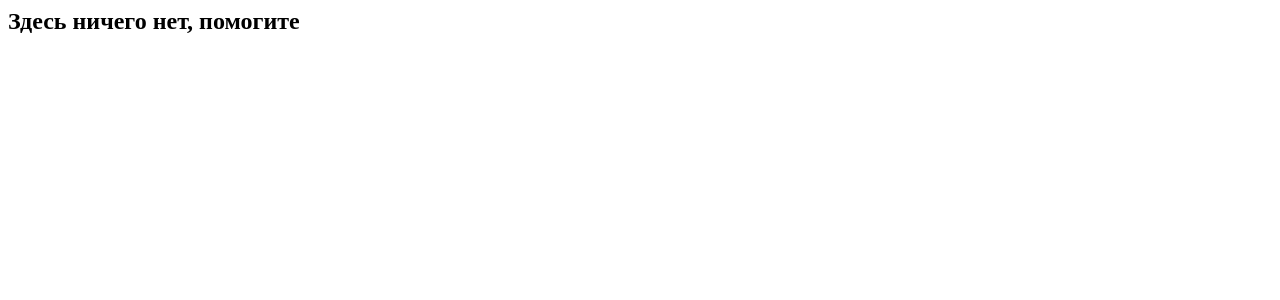
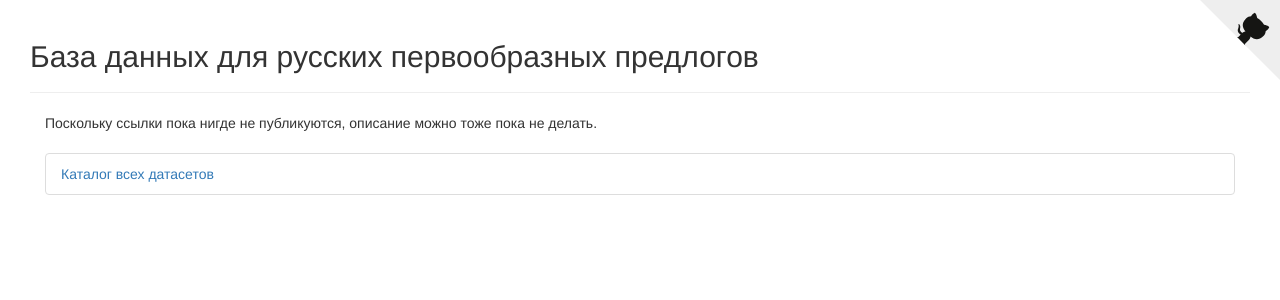
Before and after one commit to sfedia/rsuh2021-prepositions, a Flask app: page / in a window 1280 px wide. Shown: the top 300 px of the page. Run offline with Flask 2, Linux system fonts and the light colour scheme; some libraries are stand-ins or nearby versions.

Commit message:
main page and octokitty :)

```diff
--- a/app/main.py
+++ b/app/main.py
@@ -26,6 +26,11 @@ def main_page():
 @app.route("/datasets")
 def show_datasets():
     return send_from_directory("../files/ui", "datasets.html")
+
+
+@app.route("/static/<filename>")
+def response_static(filename):
+    return send_from_directory("../files/static", filename)
 
 
 @app.route("/meta.json/<filename>")
--- /dev/null
+++ b/files/static/kitty.css
@@ -0,0 +1,22 @@
+.github-corner:hover .octo-arm {
+    animation:octocat-wave 560ms ease-in-out
+}
+@keyframes octocat-wave {
+    0%, 100% {
+        transform:rotate(0)
+    }
+    20%, 60% {
+        transform:rotate(-25deg)
+    }
+    40%, 80% {
+        transform:rotate(10deg)
+    }
+}
+@media (max-width:500px) {
+    .github-corner:hover .octo-arm {
+        animation:none
+    }
+    .github-corner .octo-arm {
+        animation:octocat-wave 560ms ease-in-out
+    }
+}
--- a/files/ui/main_page.html
+++ b/files/ui/main_page.html
@@ -1,8 +1,41 @@
+<!DOCTYPE HTML>
 <html>
-    <head>
-        <meta charset="utf-8">
-    </head>
-    <body>
-        <h2>Здесь ничего нет, помогите</h2>
-    </body>
+  <head>
+    <meta charset="utf-8">
+    <title>Все датасеты</title>
+    <link rel="stylesheet" href="https://maxcdn.bootstrapcdn.com/bootstrap/3.4.1/css/bootstrap.min.css">
+    <link rel="stylesheet" href="/static/kitty.css">
+    <script src="https://ajax.googleapis.com/ajax/libs/jquery/3.5.1/jquery.min.js"></script>
+    <script src="https://maxcdn.bootstrapcdn.com/bootstrap/3.4.1/js/bootstrap.min.js"></script>
+
+    <style>
+      .main {
+        margin-left: 30px;
+        margin-right: 30px;
+      }
+    </style>
+  </head>
+
+  <body>
+    <a href="https://github.com/prodotiscus/rsuh2021-prepositions" class="github-corner" title="Исходники на GitHub">
+        <svg width="80" height="80" viewBox="0 0 250 250" title="Исходники на GitHub" style="fill: #eee; color: #151513; position: absolute; top: 0; border: 0; right: 0;">
+            <path d="M0,0 L115,115 L130,115 L142,142 L250,250 L250,0 Z"></path>
+            <path d="M128.3,109.0 C113.8,99.7 119.0,89.6 119.0,89.6 C122.0,82.7 120.5,78.6 120.5,78.6 C119.2,72.0 123.4,76.3 123.4,76.3 C127.3,80.9 125.5,87.3 125.5,87.3 C122.9,97.6 130.6,101.9 134.4,103.2" fill="currentColor" style="transform-origin: 130px 106px;" class="octo-arm"></path>
+            <path d="M115.0,115.0 C114.9,115.1 118.7,116.5 119.8,115.4 L133.7,101.6 C136.9,99.2 139.9,98.4 142.2,98.6 C133.8,88.0 127.5,74.4 143.8,58.0 C148.5,53.4 154.0,51.2 159.7,51.0 C160.3,49.4 163.2,43.6 171.4,40.1 C171.4,40.1 176.1,42.5 178.8,56.2 C183.1,58.6 187.2,61.8 190.9,65.4 C194.5,69.0 197.7,73.2 200.1,77.6 C213.8,80.2 216.3,84.9 216.3,84.9 C212.7,93.1 206.9,96.0 205.4,96.6 C205.1,102.4 203.0,107.8 198.3,112.5 C181.9,128.9 168.3,122.5 157.7,114.1 C157.9,116.9 156.7,120.9 152.7,124.9 L141.0,136.5 C139.8,137.7 141.6,141.9 141.8,141.8 Z" fill="currentColor" class="octo-body"></path>
+        </svg>
+    </a>
+    <div class="main">
+        <div class="page-header">
+            <h2>База данных для русских первообразных предлогов</h2>
+        </div>
+        <div class="col-md-12">
+            Поскольку ссылки пока нигде не публикуются, описание можно тоже пока не делать.
+            <br>
+            <br>
+            <ul class="list-group">
+                <li class="list-group-item"><a href="/datasets">Каталог всех датасетов</a></li>
+            </ul>
+        </div>
+    </div>
+  </body>
 </html>
```
Also changed, not shown: files/ui/datasets.html (+8 -0 lines), files/ui/templates/dataset-matches.html (+8 -0 lines), files/ui/templates/dataset-profile.html (+8 -2 lines).
